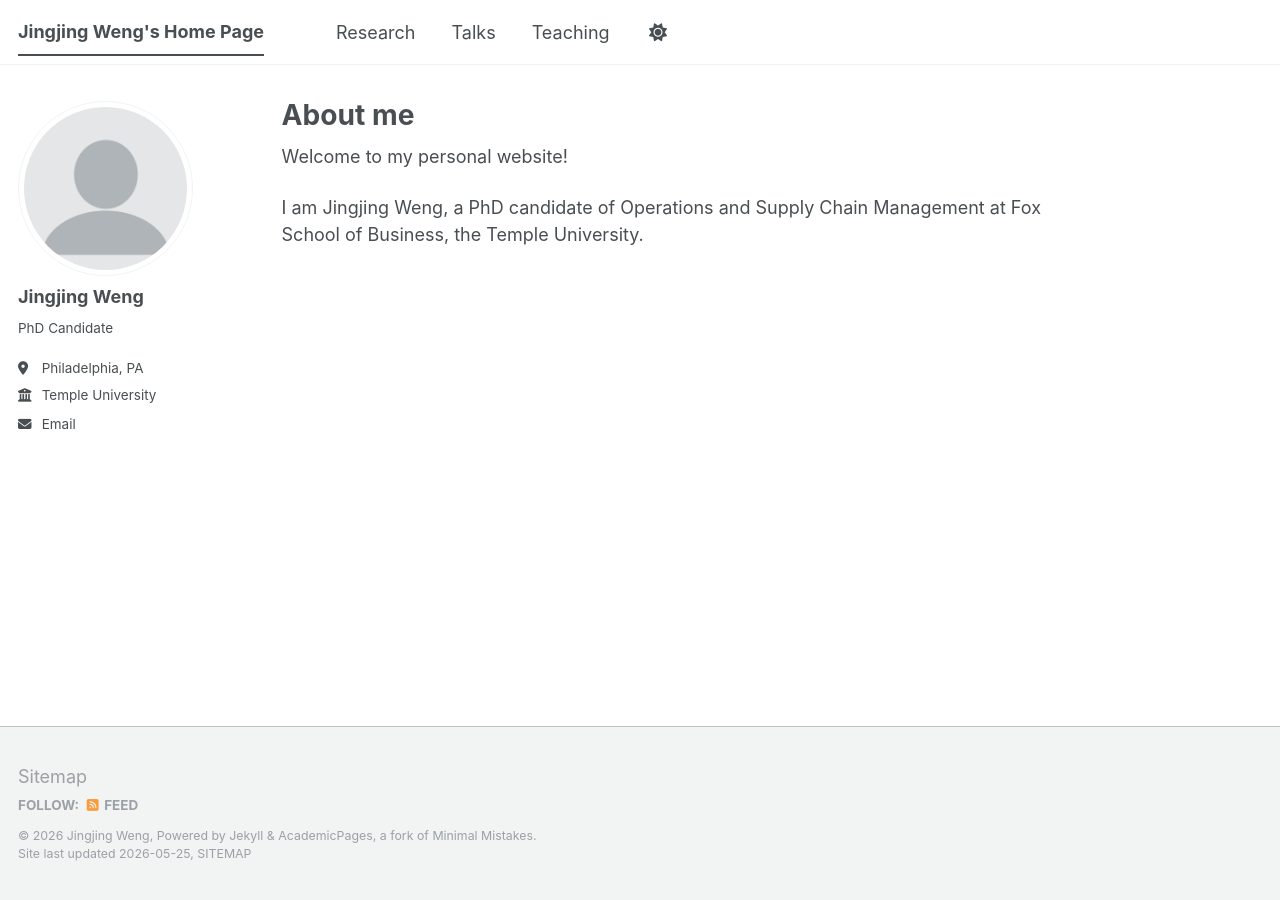
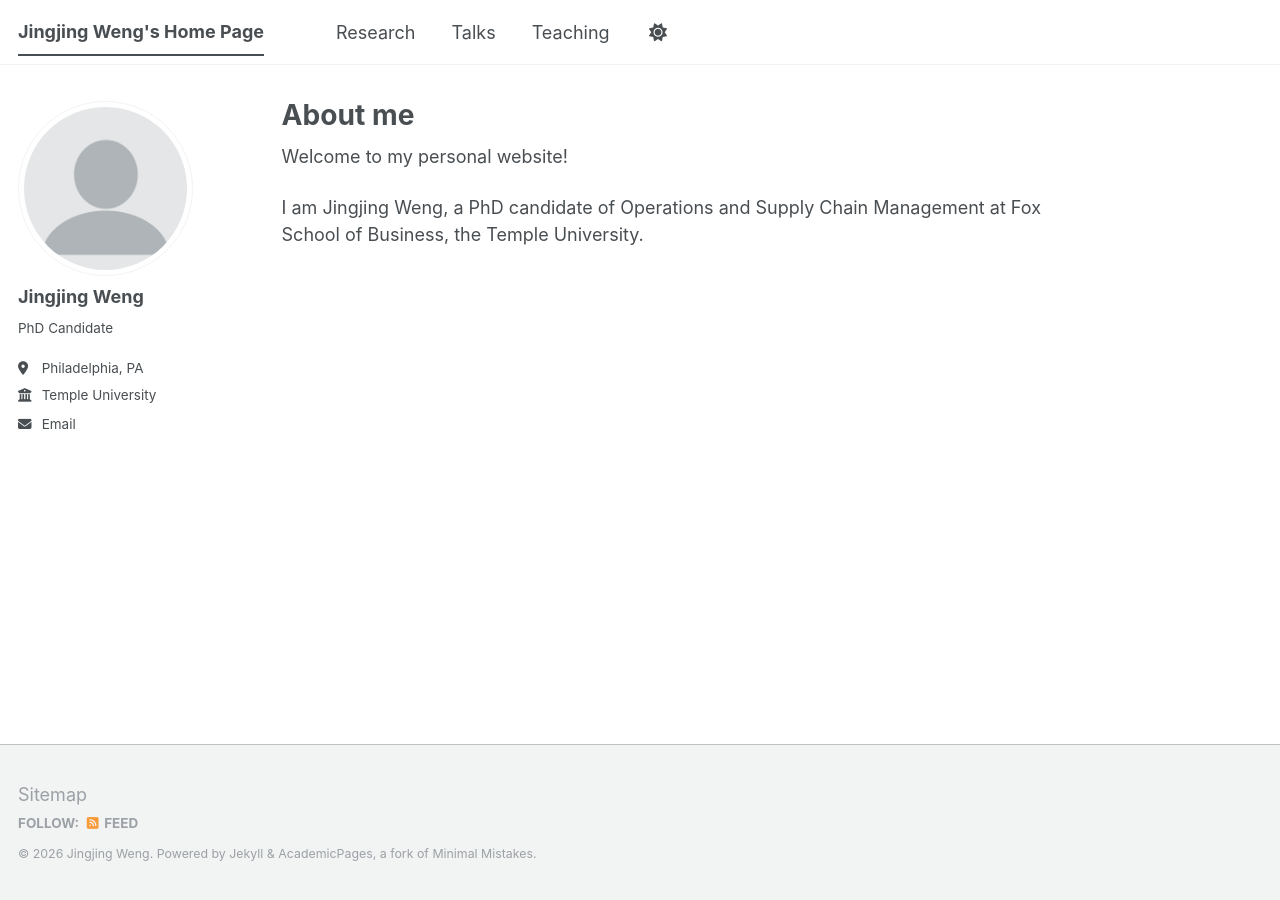
Before and after one commit to JingjingWeng/JingjingWeng.github.io, a Jekyll site: the page built from _pages/about.md, in a window 1280 px wide. Built offline with Jekyll 4.4.1, drawn with Linux system fonts in a browser that asks for light colours; a script bundle is joined from its source files by our own code; library files that are not in the unit come from our copies.

Commit message:
Update footer.html

```diff
--- a/_includes/footer.html
+++ b/_includes/footer.html
@@ -7,10 +7,10 @@
       <li><strong>{{ site.data.ui-text[site.locale].follow_label }}</strong></li>
     {% endif %}
     {% if site.author.github %}
-      <li><a href="https://github.com/{{ site.author.github }}"><i class="fab fa-github" aria-hidden="true"></i> GitHub</a></li>
+      <li><a href="http://github.com/{{ site.author.github }}"><i class="fab fa-github" aria-hidden="true"></i> GitHub</a></li>
     {% endif %}
     {% if site.author.bitbucket %}
-      <li><a href="https://bitbucket.org/{{ site.author.bitbucket }}"><i class="fab fa-bitbucket" aria-hidden="true"></i> Bitbucket</a></li>
+      <li><a href="http://bitbucket.org/{{ site.author.bitbucket }}"><i class="fab fa-bitbucket" aria-hidden="true"></i> Bitbucket</a></li>
     {% endif %}
     {% if site.atom_feed.hide != true %}
     <li><a href="{% if site.atom_feed.path %}{{ site.atom_feed.path }}{% else %}{{ base_path }}/feed.xml{% endif %}"><i class="fa fa-fw fa-rss-square" aria-hidden="true"></i> {{ site.data.ui-text[site.locale].feed_label | default: "Feed" }}</a></li>
@@ -19,7 +19,4 @@
 </div>
 {% endif %}
 
-<div class="page__footer-copyright">
-  &copy; {{ site.time | date: '%Y' }} {{ site.name | default: site.title }}, {{ site.data.ui-text[site.locale].powered_by | default: "Powered by" }} <a href="https://jekyllrb.com" rel="nofollow">Jekyll</a> &amp; <a href="https://github.com/academicpages/academicpages.github.io">AcademicPages</a>, a fork of <a href="https://mademistakes.com/work/minimal-mistakes-jekyll-theme/" rel="nofollow">Minimal Mistakes</a>.<br />
-  Site last updated {{ "now" | date: '%Y-%m-%d' }}, <a href="/sitemap/" style="text-transform: uppercase;">{{ site.data.ui-text[site.locale].site_map | default: "Sitemap" }}</a>
-</div>
+<div class="page__footer-copyright">&copy; {{ site.time | date: '%Y' }} {{ site.name | default: site.title }}. {{ site.data.ui-text[site.locale].powered_by | default: "Powered by" }} <a href="http://jekyllrb.com" rel="nofollow">Jekyll</a> &amp; <a href="https://github.com/academicpages/academicpages.github.io">AcademicPages</a>, a fork of <a href="https://mademistakes.com/work/minimal-mistakes-jekyll-theme/" rel="nofollow">Minimal Mistakes</a>.</div>
```
